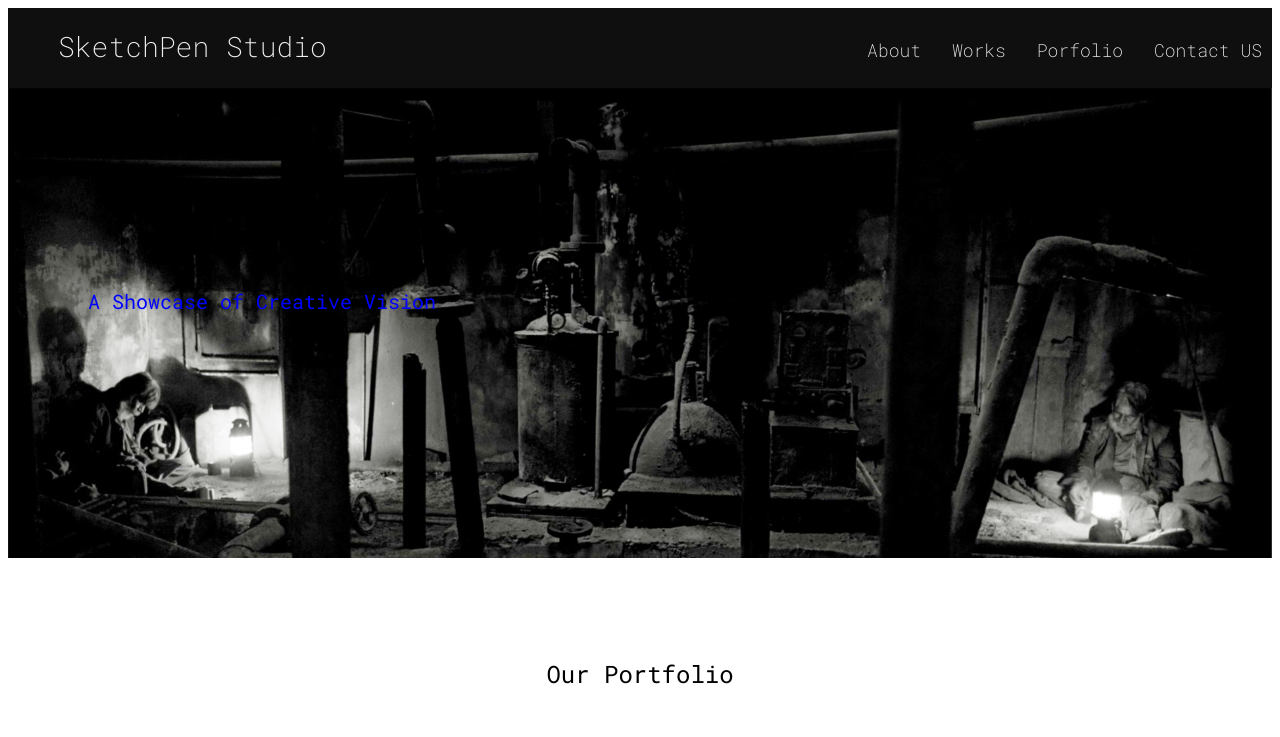
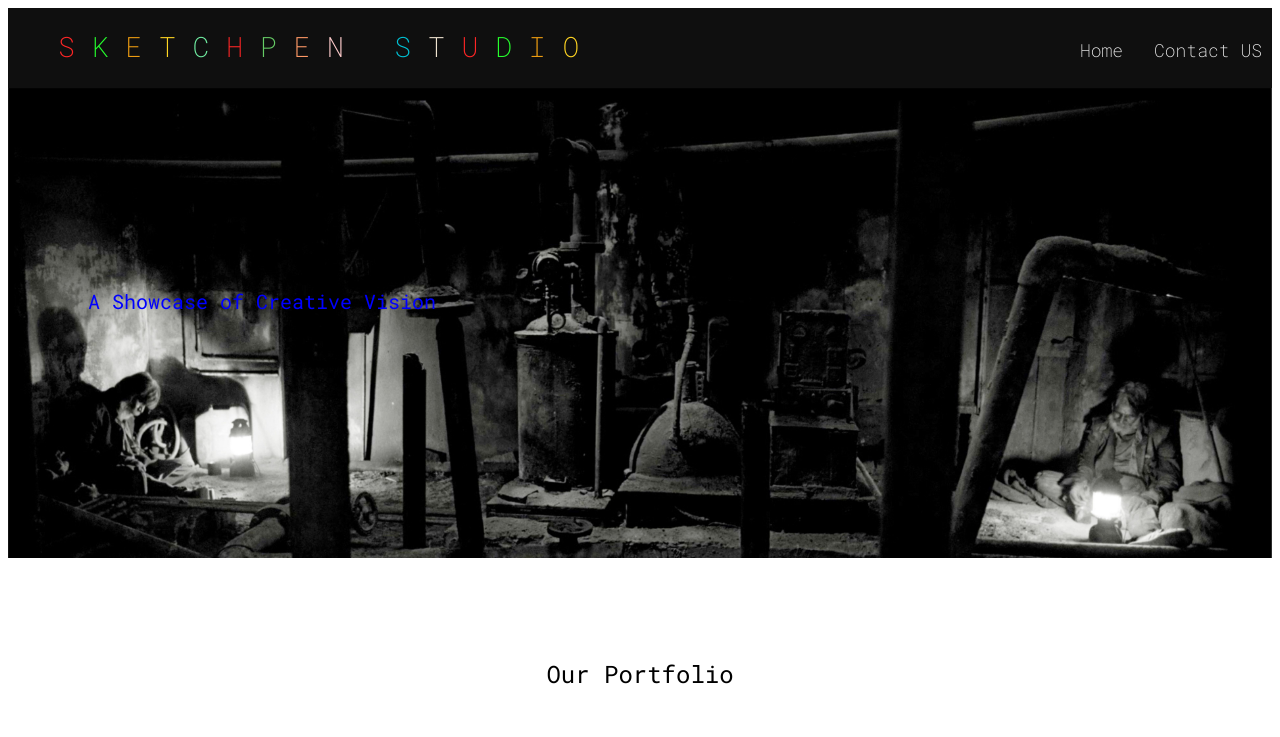
Before and after one commit to studiosketch/studio, a plain HTML site: page portfolio.html in a window 1280 px wide. Shown: the top 737 px of the page. Drawn offline with Linux system fonts and the light colour scheme.

Commit message:
Update portfolio.html

```diff
--- a/portfolio.html
+++ b/portfolio.html
@@ -33,7 +33,22 @@
             <input type="checkbox" id="nav-check">
             <div class="nav-header">
               <div class="nav-title">
-                <a href="index.html">SketchPen Studio</a>
+                <font color="#FF2626">S</font>
+                <font color="#26ff2d">K</font>
+                <font color="#ed9c11">E</font>
+                <font color="#FFD523">T</font>
+                <font color="#71EFA3">C</font>
+                <font color="#ff2626">H</font>
+                <font color="#66CC66">P</font>
+                <font color="#FF9966">E</font>
+                <font color="#FFCCCC">N</font>
+                <font color="#FFCCCC">&nbsp;</font>
+                <font color="#00C1D4">S</font>
+                <font color="#EFE3D0">T</font>
+                <font color="#FF2626">U</font>
+                <font color="#26ff2d">D</font>
+                <font color="#ed9c11">I</font>
+                <font color="#FFD523">O</font>
               </div>
             </div>
             <div class="nav-btn">
@@ -45,9 +60,7 @@
             </div>
 
             <div class="nav-links">
-              <a href="#about">About</a>
-              <a href="work">Works</a>
-              <a href="portfolio.html">Porfolio</a>
+              <a href="index.html">Home</a>
               <a href="#ContactUs">Contact US</a>
 
             </div>
@@ -175,13 +188,13 @@
     </section>
 
 
-<section class="ContactUs">
+<section class="ContactUs" id="ContactUs">
     <div class="ContactUs container">
         <h3 class="header-text">CONTACT US</h3>
-        <h2 class="header-text-2">LET'S GET IN TOUCH</h2>
+
         <h4 class="header-text-3">+91 8850558305</h6>
-        <p class="para-contact">A-902, Manavashal Tower, Malad West
-            <br><br>Mumbai, 400095<br>Sketchpenstudio.com
+        <p class="para-contact">A-902,Manavashal Tower,Malad West
+            <br>Mumbai,400095<br>Sketchpenstudio.com
         </p>
     </div>
 </section>
```
